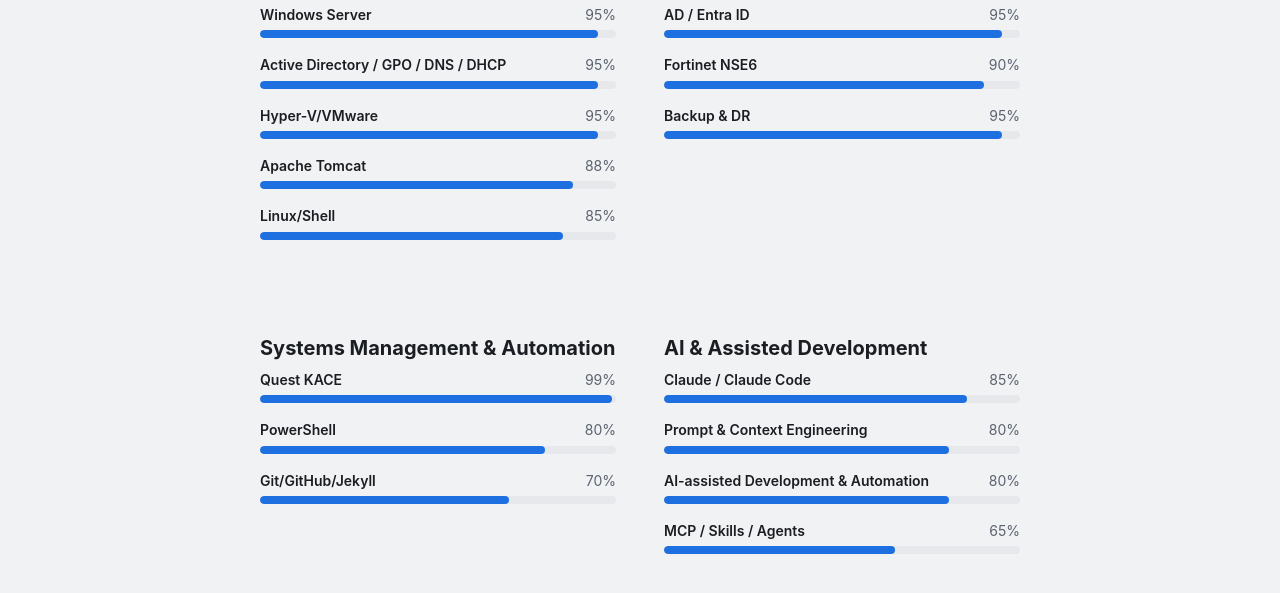
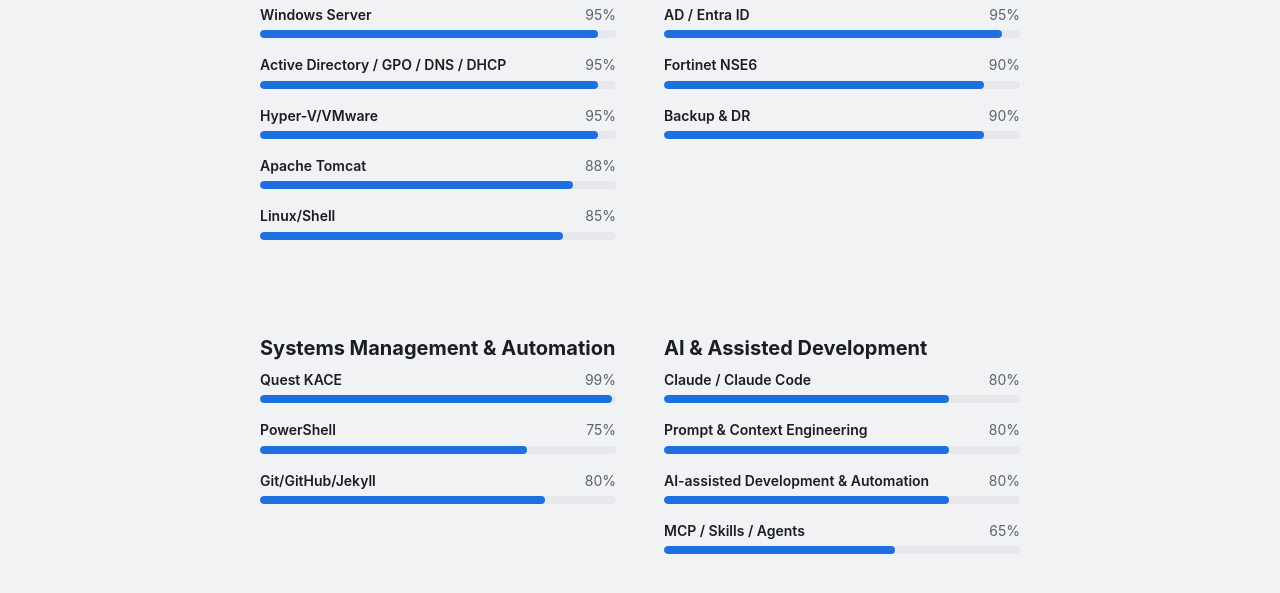
Before and after one commit to Skyflash/skyflash.github.io, a Jekyll site: the page built from en/cv.html, in a window 1280 px wide and 900 px high, scrolled down 1874 px. Shown: the part 153-746 px from the top of the window. Built offline with Jekyll 4.4.1, drawn with Linux system fonts in a browser that asks for light colours; comment, search, counter and statistics services are not loaded.

Commit message:
Skills: percentuali riviste (Backup & DR, PowerShell, Git/GitHub/Jekyll, Claude Code)
Co-Authored-By: Claude Opus 5.5 <noreply@anthropic.com>

```diff
--- a/_data/index/skills.yml
+++ b/_data/index/skills.yml
@@ -43,7 +43,7 @@ categories:
       - name:
           it: Backup & DR
           en: Backup & DR
-        percentage: 95
+        percentage: 90
 
   - name:
       it: Systems Management & Automazione
@@ -56,11 +56,11 @@ categories:
       - name:
           it: PowerShell
           en: PowerShell
-        percentage: 80
+        percentage: 75
       - name:
           it: Git/GitHub/Jekyll
           en: Git/GitHub/Jekyll
-        percentage: 70
+        percentage: 80
 
   - name:
       it: AI & Sviluppo assistito
@@ -69,7 +69,7 @@ categories:
       - name:
           it: Claude / Claude Code
           en: Claude / Claude Code
-        percentage: 85
+        percentage: 80
       - name:
           it: Prompt & Context Engineering
           en: Prompt & Context Engineering
```
